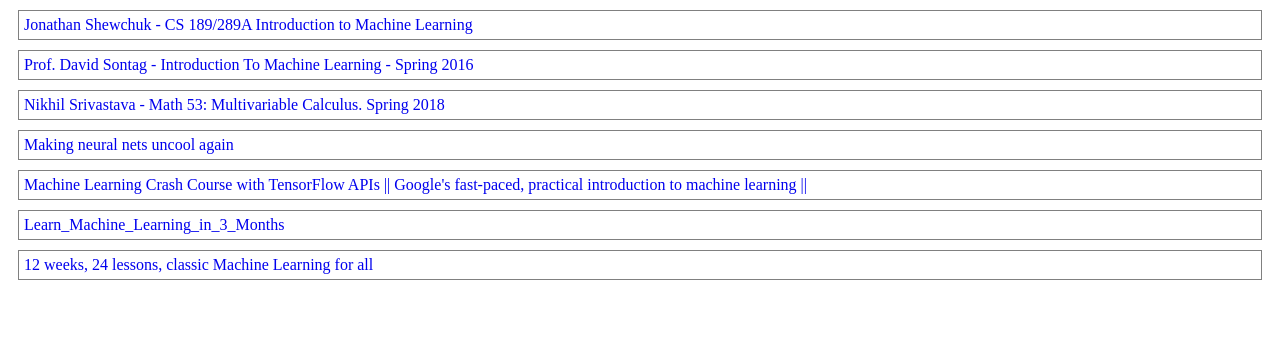
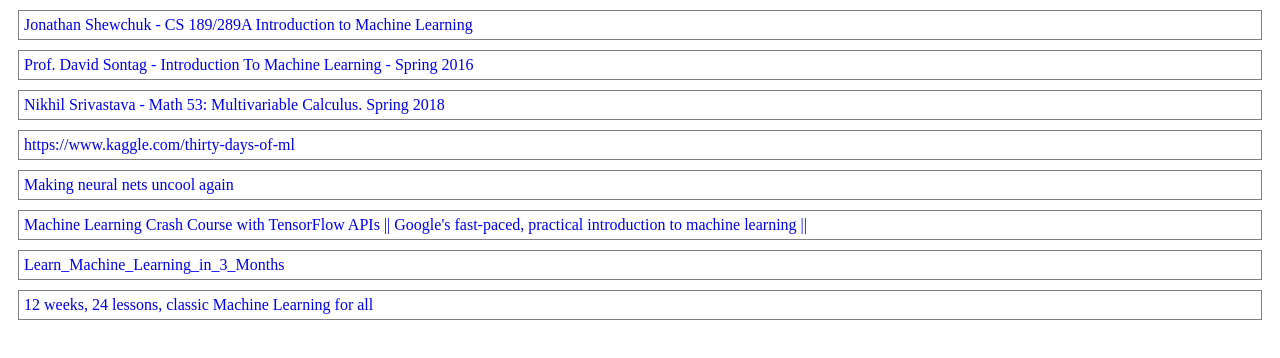
Before and after one commit to lanastasov/ai-2021, a plain HTML site: page index.html in a window 1280 px wide. Drawn offline with Linux system fonts and the light colour scheme.

Commit message:
2 aug 2021 start date

```diff
--- a/index.html
+++ b/index.html
@@ -38,6 +38,8 @@
     <a href="http://people.csail.mit.edu/dsontag/courses/ml16/"> Prof. David Sontag - Introduction To Machine Learning - Spring 2016</a>
     <a href="https://math.berkeley.edu/~nikhil/courses/53.s18/"> Nikhil Srivastava - Math 53: Multivariable Calculus. Spring 2018</a>
 
+
+    <a href="https://www.kaggle.com/thirty-days-of-ml">https://www.kaggle.com/thirty-days-of-ml</a>
     <a href="https://www.fast.ai/">Making neural nets uncool again</a>
     <a href="https://developers.google.com/machine-learning/crash-course/">Machine Learning Crash Course
         with TensorFlow APIs || Google's fast-paced, practical introduction to machine learning ||</a>
```
